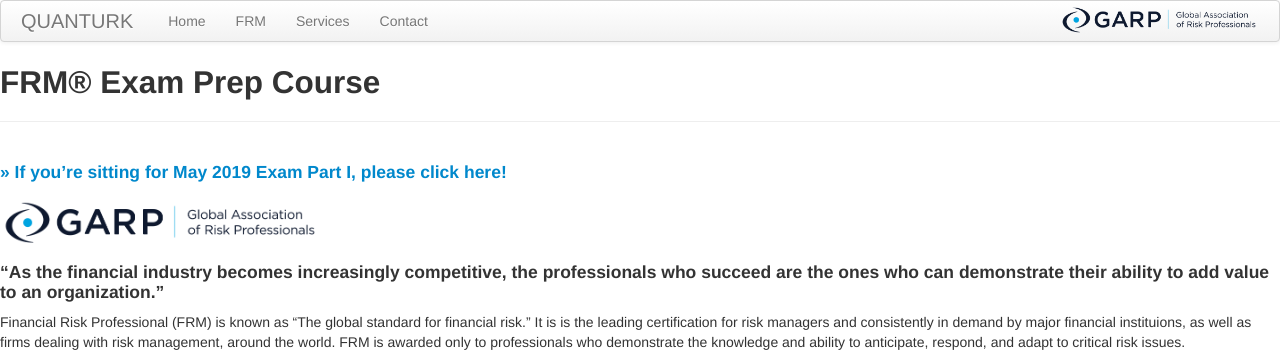
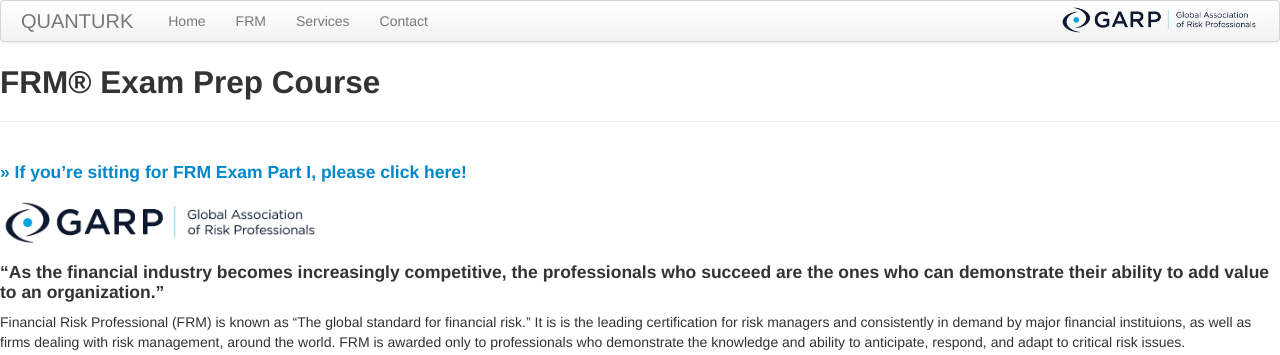
Before and after one commit to quanturk/quanturk.github.io, a Jekyll site: the page built from pages/frm.md, in a window 1280 px wide. Shown: the top 355 px of the page. Built offline with Jekyll 4.4.1, drawn with Linux system fonts in a browser that asks for light colours.

Commit message:
Update frm.md

```diff
--- a/pages/frm.md
+++ b/pages/frm.md
@@ -3,7 +3,7 @@
 title: FRM® Exam Prep Course
 ---
 
-#### <a href="https://goo.gl/forms/rH3dwGLogneSBw8V2">>> If you're sitting for May 2019 Exam Part I, please click here!</a>
+#### <a href="https://goo.gl/forms/rH3dwGLogneSBw8V2">>> If you're sitting for FRM Exam Part I, please click here!</a>
 
 <img src="../figures/garp_logo.png" width="25%">
 
```
